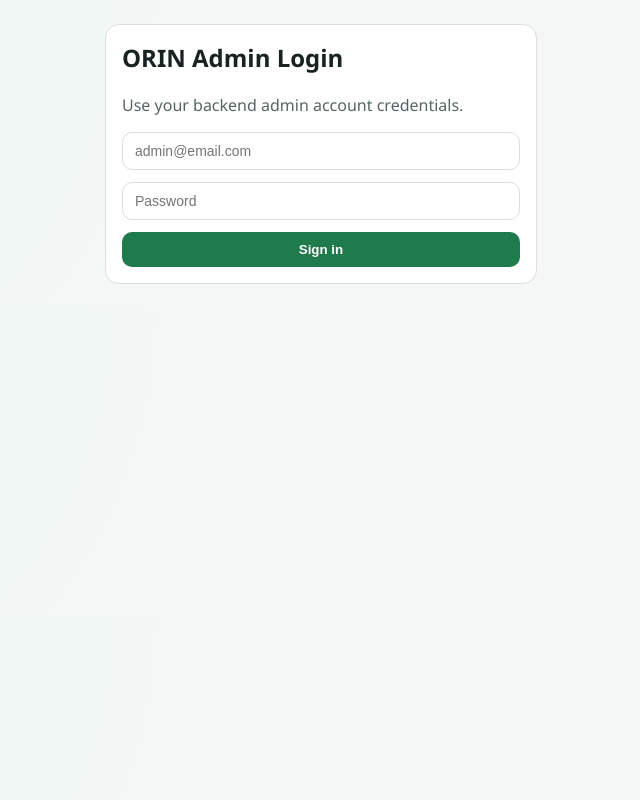
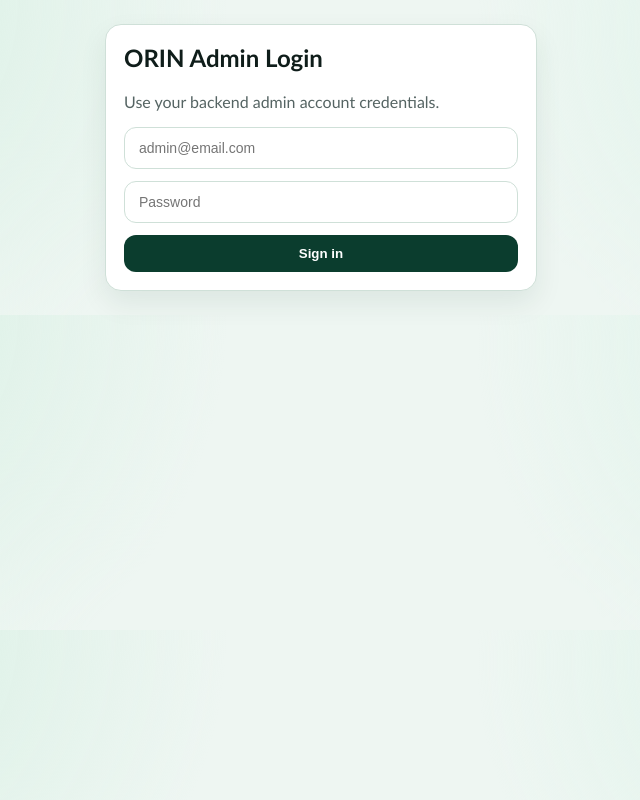
Before and after one commit to Raju809635/orin-admin-dashboard, a Next.js app: page /login in a window 1280 px wide. Shown: the whole page, without its empty margins (319-959 px from the left). Built offline with nearby package versions, Linux system fonts and the light colour scheme.

Commit message:
Improve admin dashboard resilience and premium styling

```diff
--- a/app/globals.css
+++ b/app/globals.css
@@ -1,11 +1,11 @@
 :root {
-  --bg: #f5f7f7;
+  --bg: #eef6f2;
   --surface: #ffffff;
-  --text: #182321;
+  --text: #0f1d1a;
   --muted: #556463;
-  --accent: #1f7a4c;
+  --accent: #0b3d2e;
   --danger: #b42318;
-  --border: #d8e0de;
+  --border: #cfe0d8;
 }
 
 * {
@@ -14,9 +14,12 @@
 
 body {
   margin: 0;
-  font-family: "Segoe UI", Tahoma, sans-serif;
+  font-family: "Trebuchet MS", "Segoe UI", Tahoma, sans-serif;
   color: var(--text);
-  background: radial-gradient(circle at top left, #eaf8f0 0, var(--bg) 45%);
+  background:
+    radial-gradient(circle at 10% 0%, #d7f0e3 0, transparent 35%),
+    radial-gradient(circle at 90% 10%, #dff4ea 0, transparent 30%),
+    var(--bg);
 }
 
 a {
@@ -33,22 +36,23 @@ a {
 .card {
   background: var(--surface);
   border: 1px solid var(--border);
-  border-radius: 14px;
-  padding: 16px;
+  border-radius: 16px;
+  padding: 18px;
+  box-shadow: 0 12px 28px rgba(9, 52, 38, 0.08);
 }
 
 .input {
   width: 100%;
   border: 1px solid var(--border);
-  border-radius: 10px;
-  padding: 10px 12px;
+  border-radius: 12px;
+  padding: 12px 14px;
   font-size: 14px;
 }
 
 .button {
   border: 0;
-  border-radius: 10px;
-  padding: 10px 14px;
+  border-radius: 12px;
+  padding: 11px 15px;
   font-weight: 700;
   cursor: pointer;
 }
@@ -80,8 +84,9 @@ a {
 .kpi {
   background: #fff;
   border: 1px solid var(--border);
-  border-radius: 12px;
+  border-radius: 14px;
   padding: 14px;
+  box-shadow: 0 8px 20px rgba(9, 52, 38, 0.06);
 }
 
 .muted {
```
Also changed, not shown: app/dashboard/page.tsx (+45 -5 lines).
